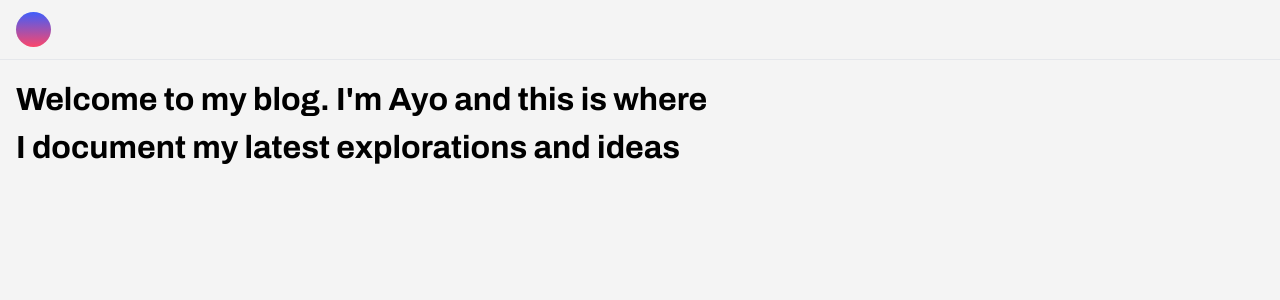
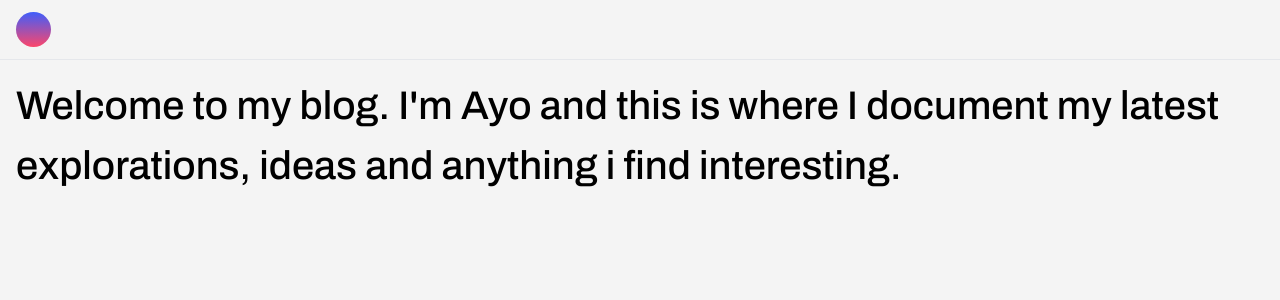
Before and after one commit to Ayoroq/blog-frontend, a React (Vite) app: page / in a window 1280 px wide. Shown: the top 300 px of the page. Built offline with nearby package versions, Linux system fonts and the light colour scheme; no server answers.

Commit message:
feat: improved the styling on the homepage

```diff
--- a/src/pages/Home.jsx
+++ b/src/pages/Home.jsx
@@ -1,8 +1,12 @@
 import styles from './p.module.css'
+import {useEffect } from 'react';
 export default function Home() {
+  useEffect(() => {
+    window.scrollTo({ top: 0, left: 0, behavior: 'instant' });
+  }, []);
   return (
     <main className={styles.Home}>
-      <h1>Welcome to my blog. I'm Ayo and this is where I document my latest explorations and ideas</h1>
+      <h1 className={styles.mainText}>Welcome to my blog. I'm Ayo and this is where I document my latest explorations, ideas and anything i find interesting.</h1>
     </main>
   );
 }
--- a/src/pages/p.module.css
+++ b/src/pages/p.module.css
@@ -1,3 +1,10 @@
+/* Home */
 .Home{
     padding: 1rem;
 }
+
+.mainText{
+    font-size: clamp(1.25rem, 4vw, 2.5rem);
+    font-weight: 500;
+    text-wrap: stable;
+}
```
